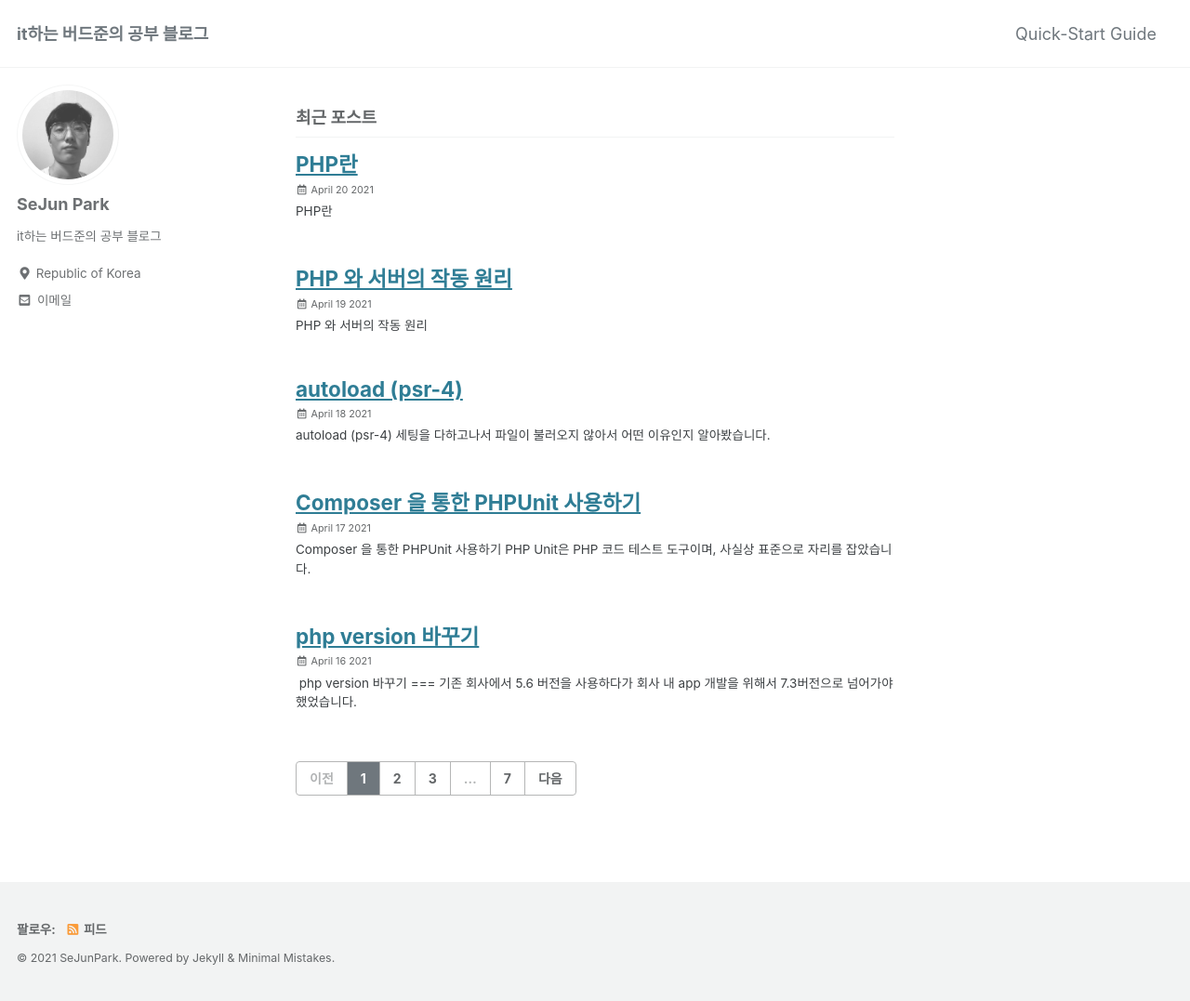
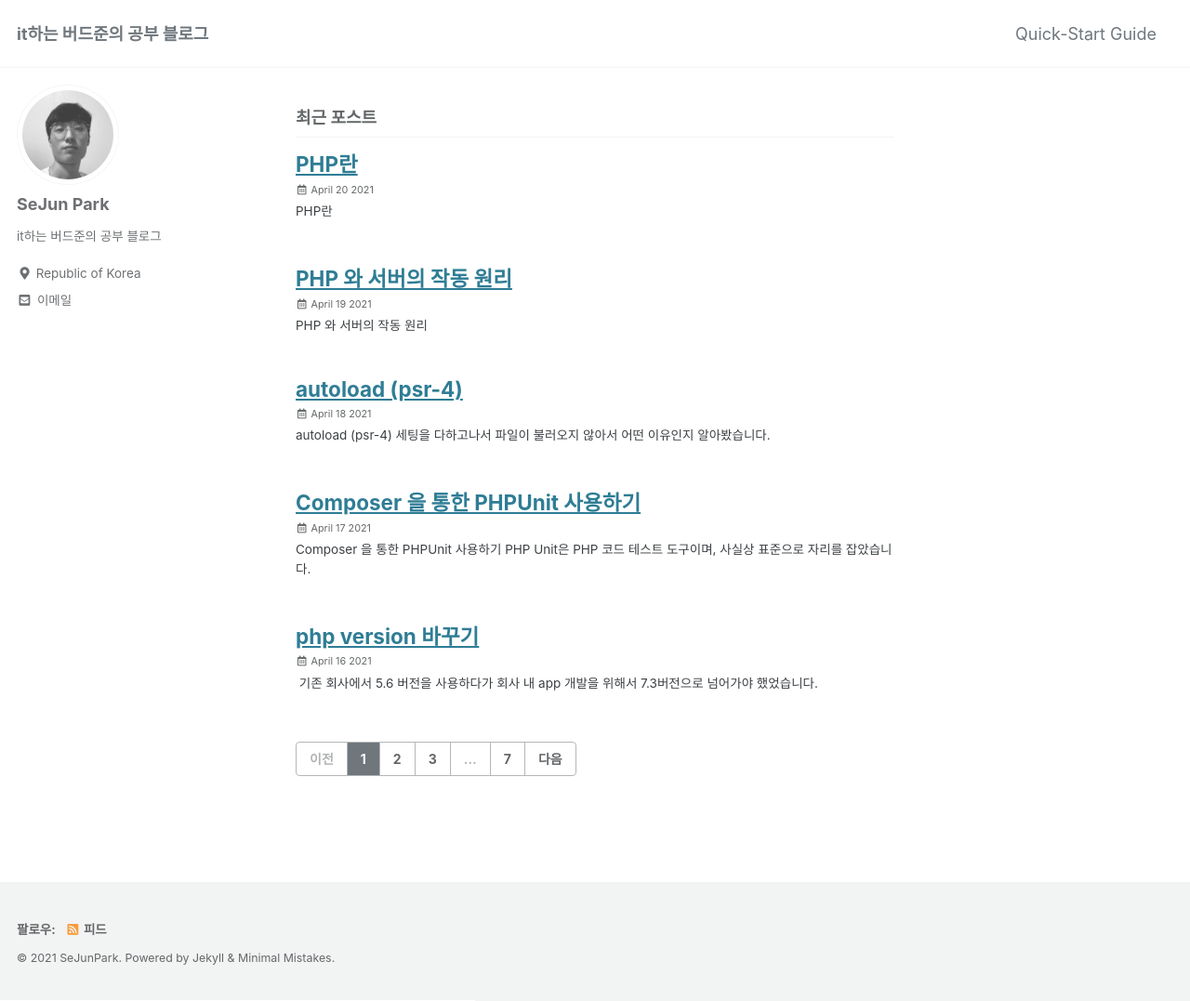
Before and after one commit to pkt369/temp_pkt369.github.io, a Jekyll site: the page built from index.html, in a window 1280 px wide and 1077 px high. Shown: the whole window at 93% size. Built offline with Jekyll 4.4.1, drawn with Linux system fonts in a browser that asks for light colours; cached includes are drawn as plain includes; the list of posts is cut into pages by our own code; some of the changed lines change nothing that is shown.

Commit message:
_posts/2021-04-16-phpVersionChange.md updated from https://stackedit.io/

```diff
--- a/_posts/2021-04-16-phpVersionChange.md
+++ b/_posts/2021-04-16-phpVersionChange.md
@@ -12,8 +12,6 @@ comments : true
 
 ---
 ﻿
-php version 바꾸기
-===
 기존 회사에서 5.6 버전을 사용하다가 회사 내  app 개발을 위해서 7.3버전으로 넘어가야 했었습니다.
 
 따라서 xampp를 다시 다운받고 여러가지설정들을 다시 해줘야 했습니다.
@@ -59,5 +57,5 @@ php 버전을 변경을 제일 먼저 해주고, PHPUnit 을 사용하기 위해
 ![terminal](https://user-images.githubusercontent.com/66049273/114963627-1fcaa280-9ea8-11eb-9843-e99687926673.png)
 
 <!--stackedit_data:
-eyJoaXN0b3J5IjpbNDAyNTIxNTI5XX0=
+eyJoaXN0b3J5IjpbLTEzNzA0Mzc5MjYsNDAyNTIxNTI5XX0=
 -->
```
